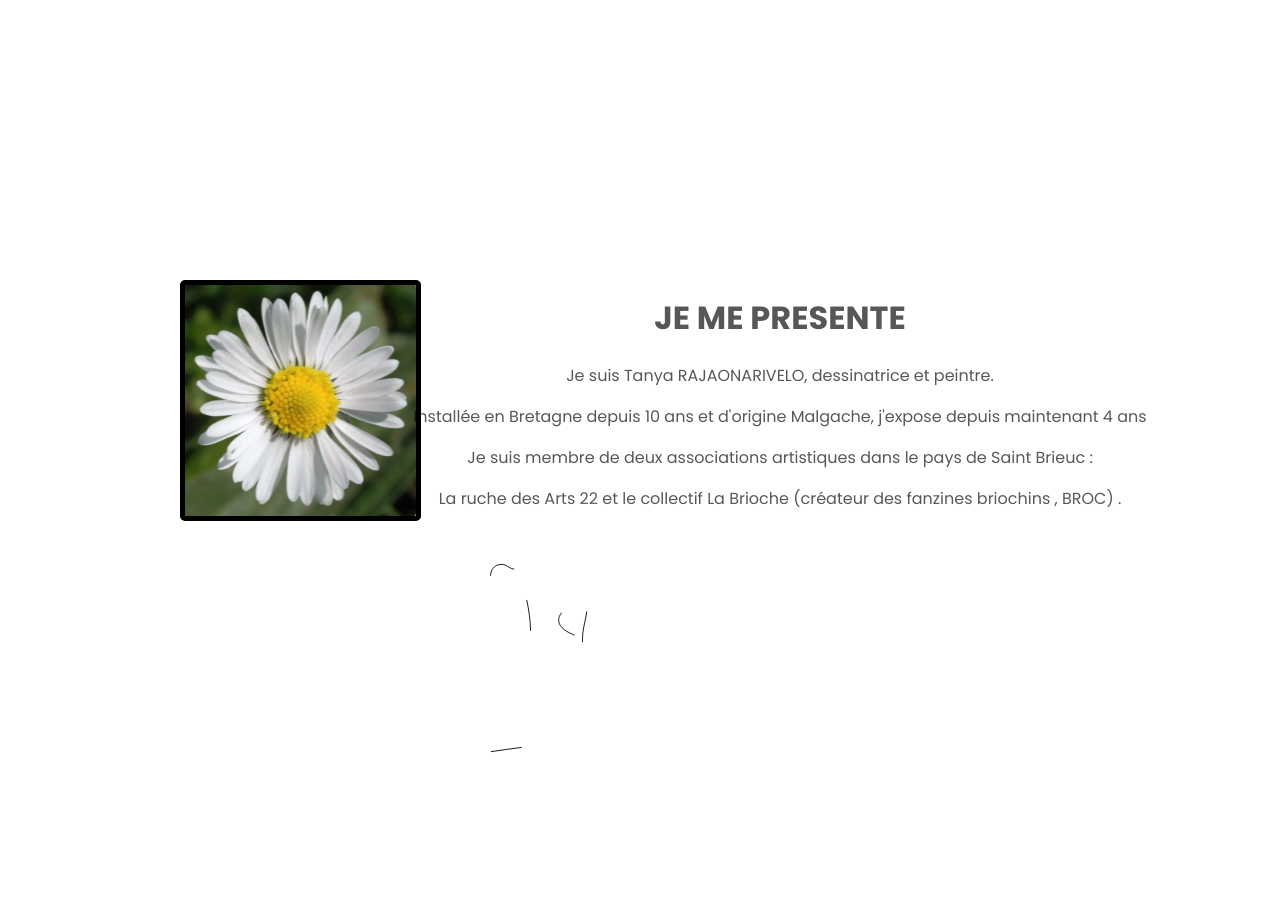
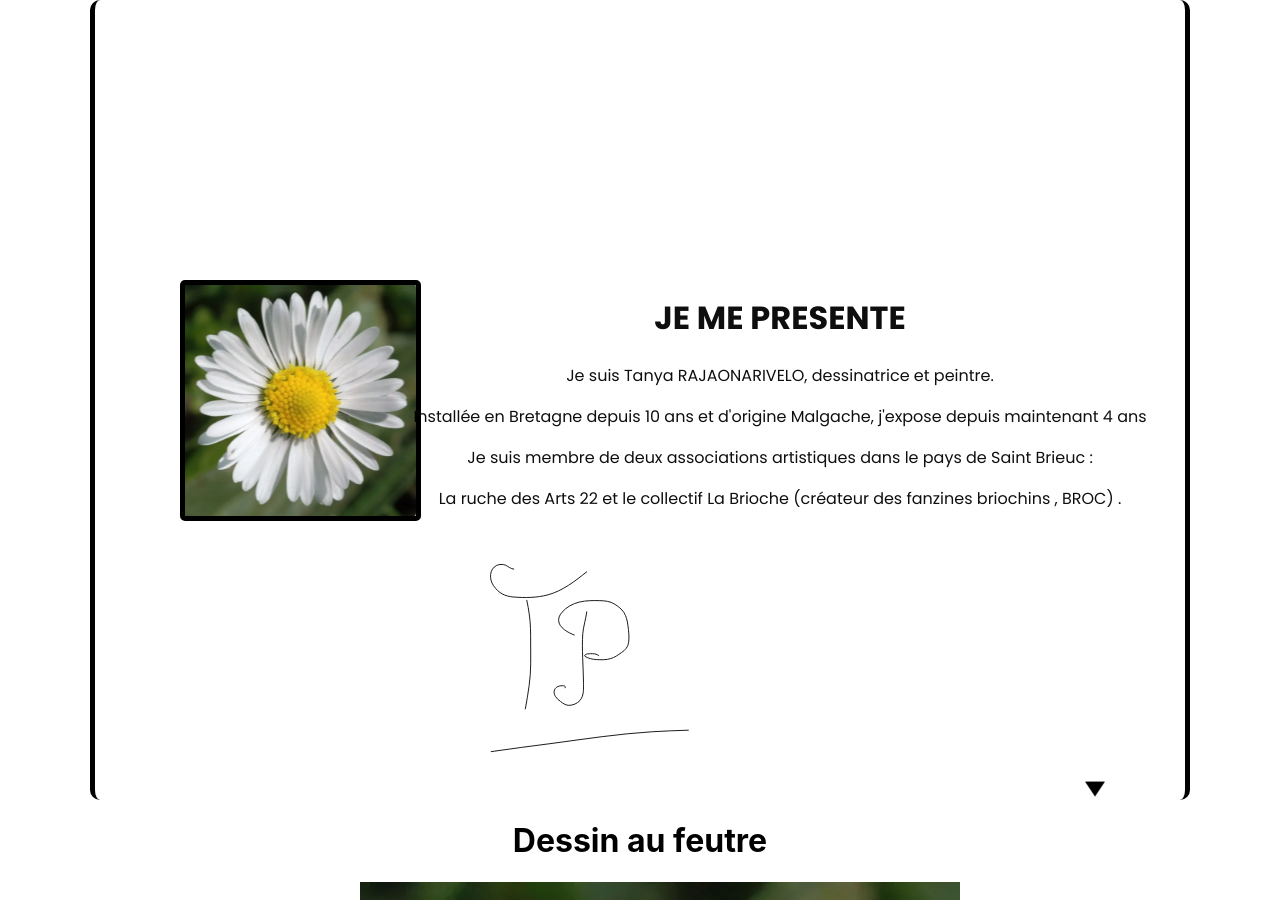
Before and after one commit to jujuli1/trajao, a React (Create React App) app: page / in a window 1280 px wide. Shown: the top 900 px of the page. Before the commit the page ends 800 px from the top, so only its background shows below. Built offline with nearby package versions, Linux system fonts and the light colour scheme; a web font is replaced by a local one.

Commit message:
arrowdown

```diff
--- a/src/App.js
+++ b/src/App.js
@@ -1,11 +1,13 @@
 import logo from './logo.svg';
 import './App.css';
 import First from "./components/First"
+import Second from './components/Second';
 
 function App() {
   return (
     <div className="App">
       <First/>
+      <Second/>
     </div>
   );
 }
--- a/src/components/First.css
+++ b/src/components/First.css
@@ -7,6 +7,9 @@
     margin-right: 7%; /* Espacement à droite */
     position: relative;
     background-color: white;
+    border-right: solid black 5px;
+    border-left: solid black 5px;
+    border-radius: 10px;
 }
 
 .photoProfile {
@@ -108,6 +111,7 @@
 
 .signature{
     margin-bottom: -65vh;
+    position: absolute;
 }
 
 #sign{
@@ -121,3 +125,24 @@
         stroke-dashoffset: 0;
     }
 }
+
+.arrow-down {
+    width: 0;
+    height: 0;
+    border-left: 10px solid transparent; /* Bord gauche transparent */
+    border-right: 10px solid transparent; /* Bord droit transparent */
+    border-top: 15px solid black; /* Bord supérieur pour créer la pointe */
+    margin: 20px auto; /* Centre horizontalement */
+    margin-right: 10vh;
+    margin-top: 100vh;
+    animation: bounce 1.5s infinite ease-in-out;
+}
+
+@keyframes bounce {
+    0%, 100% {
+        transform: translateY(0); /* Position initiale et finale */
+    }
+    50% {
+        transform: translateY(-10px); /* Se déplace légèrement vers le haut */
+    }
+}
--- a/src/components/First.js
+++ b/src/components/First.js
@@ -30,6 +30,9 @@ const First = () => {
 </svg>
             </div>
 
+            <div class="arrow-down"></div>
+
+
         </div>
     );
 };
--- /dev/null
+++ b/src/components/Second.js
@@ -0,0 +1,30 @@
+import React from 'react';
+import Fleur from '../images/fleur.jpg'
+
+const Second = () => {
+    return (
+        <div>
+            <h1>Dessin au feutre</h1>
+            <ul>
+                <li>
+                    <img src={Fleur}/>
+                </li>
+                <li>
+                <img src={Fleur}/>
+                </li>
+            </ul>
+
+            <h1>Dessin graphiques</h1>
+            <ul>
+                <li>
+                    <img src={Fleur}/>
+                </li>
+                <li>
+                <img src={Fleur}/>
+                </li>
+            </ul>
+        </div>
+    );
+};
+
+export default Second;
```
